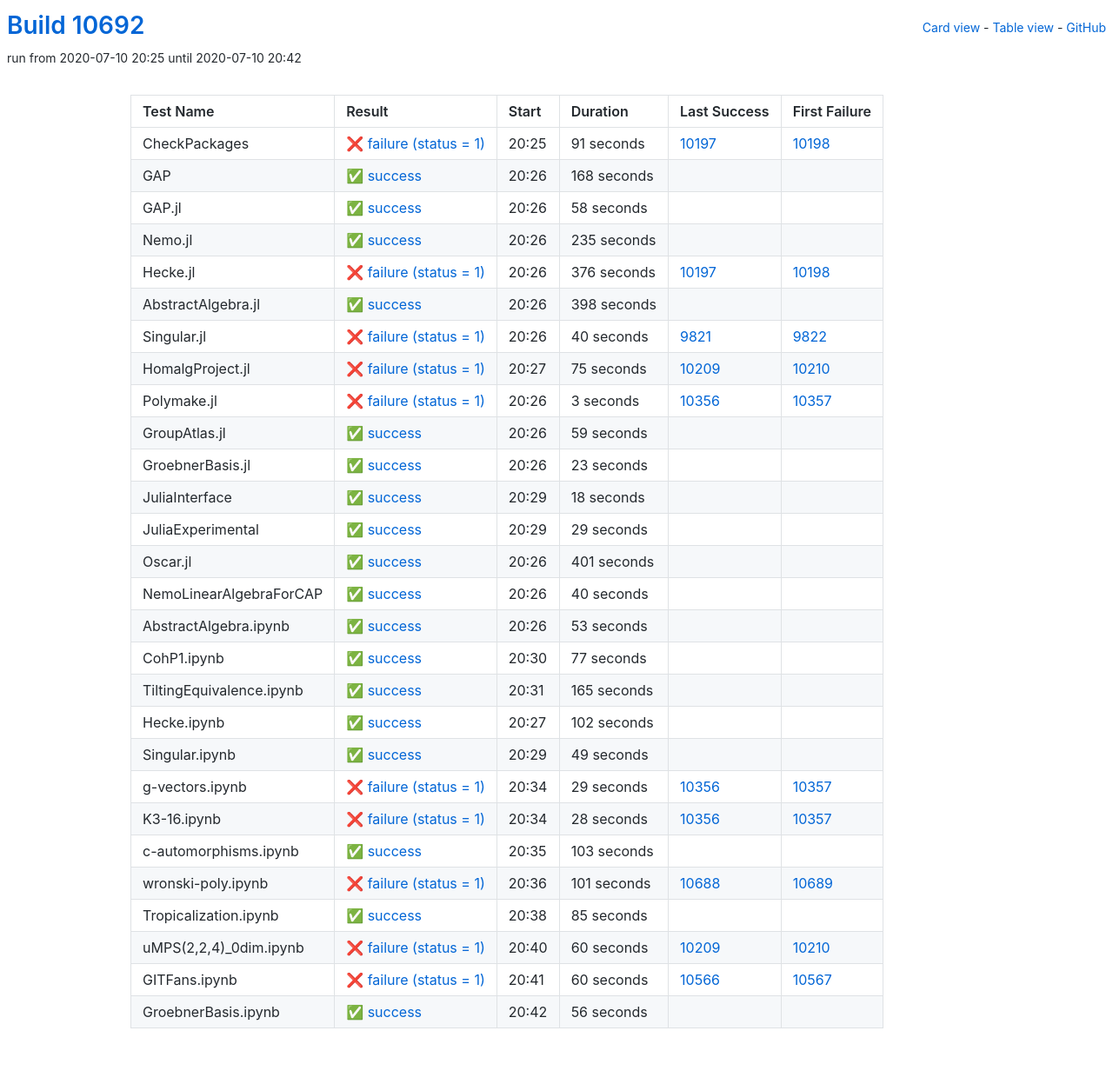
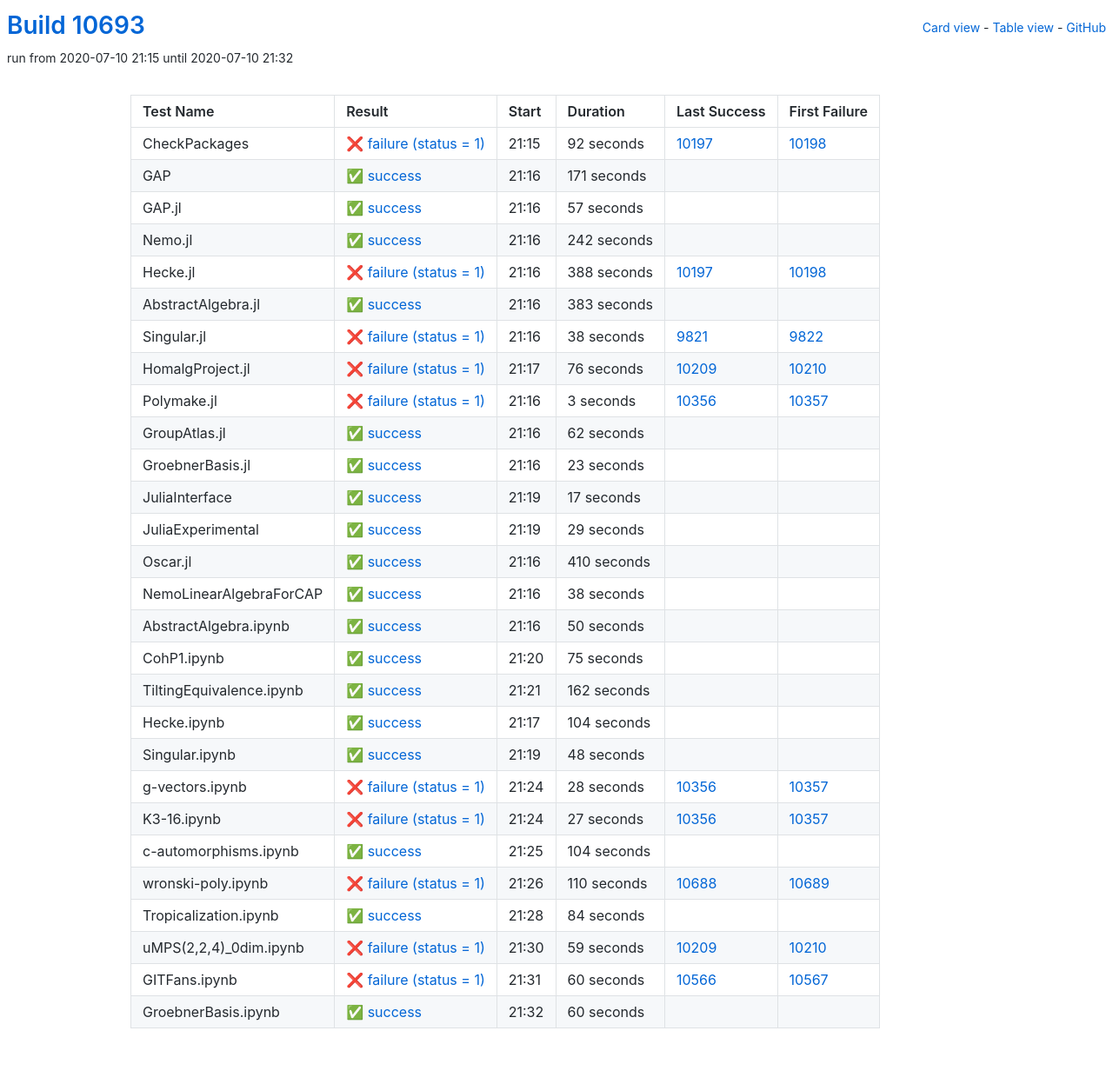
Before and after one commit to oscar-system/oscar-ci-status, a Jekyll site: the page built from table.html, in a window 1280 px wide. Shown: the whole page at 87% size. Built offline with Jekyll 4.4.1, drawn with Linux system fonts in a browser that asks for light colours.

Commit message:
Build #10693

```diff
--- a/_data/ci.yml
+++ b/_data/ci.yml
@@ -1,6 +1,6 @@
 ---
-build: 10692
-build_url: https://oscarci.mathematik.uni-kl.de/job/oscar/10692/
+build: 10693
+build_url: https://oscarci.mathematik.uni-kl.de/job/oscar/10693/
 job: oscar
 organization: oscar-system
 repo: oscar-ci-status
@@ -8,104 +8,104 @@
 tests:
 - name: CheckPackages
   id: checkpackages
-  log: https://oscarci.mathematik.uni-kl.de/job/oscar/10692/artifact/logs/build-10692/CheckPackages.log
-  start: 2020-07-10 20:25
+  log: https://oscarci.mathematik.uni-kl.de/job/oscar/10693/artifact/logs/build-10693/CheckPackages.log
+  start: 2020-07-10 21:15
   success: false
   exitcode: 1
   status: failure
-  duration: 91
+  duration: 92
   last_success: 10197
   last_success_url: https://oscarci.mathematik.uni-kl.de/job/oscar/10197/
   first_failure: 10198
   first_failure_url: https://oscarci.mathematik.uni-kl.de/job/oscar/10198/
 - name: GAP
   id: gap
-  log: https://oscarci.mathematik.uni-kl.de/job/oscar/10692/artifact/logs/build-10692/GAP.log
-  start: 2020-07-10 20:26
+  log: https://oscarci.mathematik.uni-kl.de/job/oscar/10693/artifact/logs/build-10693/GAP.log
+  start: 2020-07-10 21:16
   success: true
   exitcode: 0
   status: success
-  duration: 168
+  duration: 171
   last_success: false
   last_success_url:
   first_failure: false
   first_failure_url:
 - name: GAP.jl
   id: gap-jl
-  log: https://oscarci.mathematik.uni-kl.de/job/oscar/10692/artifact/logs/build-10692/GAP.jl.log
-  start: 2020-07-10 20:26
+  log: https://oscarci.mathematik.uni-kl.de/job/oscar/10693/artifact/logs/build-10693/GAP.jl.log
+  start: 2020-07-10 21:16
   success: true
   exitcode: 0
   status: success
-  duration: 58
+  duration: 57
   last_success: false
   last_success_url:
   first_failure: false
   first_failure_url:
 - name: Nemo.jl
   id: nemo-jl
-  log: https://oscarci.mathematik.uni-kl.de/job/oscar/10692/artifact/logs/build-10692/Nemo.jl.log
-  start: 2020-07-10 20:26
+  log: https://oscarci.mathematik.uni-kl.de/job/oscar/10693/artifact/logs/build-10693/Nemo.jl.log
+  start: 2020-07-10 21:16
   success: true
   exitcode: 0
   status: success
-  duration: 235
+  duration: 242
   last_success: false
   last_success_url:
   first_failure: false
   first_failure_url:
 - name: Hecke.jl
   id: hecke-jl
-  log: https://oscarci.mathematik.uni-kl.de/job/oscar/10692/artifact/logs/build-10692/Hecke.jl.log
-  start: 2020-07-10 20:26
+  log: https://oscarci.mathematik.uni-kl.de/job/oscar/10693/artifact/logs/build-10693/Hecke.jl.log
+  start: 2020-07-10 21:16
   success: false
   exitcode: 1
   status: failure
-  duration: 376
+  duration: 388
   last_success: 10197
   last_success_url: https://oscarci.mathematik.uni-kl.de/job/oscar/10197/
   first_failure: 10198
   first_failure_url: https://oscarci.mathematik.uni-kl.de/job/oscar/10198/
 - name: AbstractAlgebra.jl
   id: abstractalgebra-jl
-  log: https://oscarci.mathematik.uni-kl.de/job/oscar/10692/artifact/logs/build-10692/AbstractAlgebra.jl.log
-  start: 2020-07-10 20:26
+  log: https://oscarci.mathematik.uni-kl.de/job/oscar/10693/artifact/logs/build-10693/AbstractAlgebra.jl.log
+  start: 2020-07-10 21:16
   success: true
   exitcode: 0
   status: success
-  duration: 398
+  duration: 383
   last_success: false
   last_success_url:
   first_failure: false
   first_failure_url:
 - name: Singular.jl
   id: singular-jl
-  log: https://oscarci.mathematik.uni-kl.de/job/oscar/10692/artifact/logs/build-10692/Singular.jl.log
-  start: 2020-07-10 20:26
+  log: https://oscarci.mathematik.uni-kl.de/job/oscar/10693/artifact/logs/build-10693/Singular.jl.log
+  start: 2020-07-10 21:16
   success: false
   exitcode: 1
   status: failure
-  duration: 40
+  duration: 38
   last_success: 9821
   last_success_url: https://oscarci.mathematik.uni-kl.de/job/oscar/9821/
   first_failure: 9822
   first_failure_url: https://oscarci.mathematik.uni-kl.de/job/oscar/9822/
 - name: HomalgProject.jl
   id: homalgproject-jl
-  log: https://oscarci.mathematik.uni-kl.de/job/oscar/10692/artifact/logs/build-10692/HomalgProject.jl.log
-  start: 2020-07-10 20:27
+  log: https://oscarci.mathematik.uni-kl.de/job/oscar/10693/artifact/logs/build-10693/HomalgProject.jl.log
+  start: 2020-07-10 21:17
   success: false
   exitcode: 1
   status: failure
-  duration: 75
+  duration: 76
   last_success: 10209
   last_success_url: https://oscarci.mathematik.uni-kl.de/job/oscar/10209/
   first_failure: 10210
   first_failure_url: https://oscarci.mathematik.uni-kl.de/job/oscar/10210/
 - name: Polymake.jl
   id: polymake-jl
-  log: https://oscarci.mathematik.uni-kl.de/job/oscar/10692/artifact/logs/build-10692/Polymake.jl.log
-  start: 2020-07-10 20:26
+  log: https://oscarci.mathematik.uni-kl.de/job/oscar/10693/artifact/logs/build-10693/Polymake.jl.log
+  start: 2020-07-10 21:16
   success: false
   exitcode: 1
   status: failure
@@ -116,20 +116,20 @@
   first_failure_url: https://oscarci.mathematik.uni-kl.de/job/oscar/10357/
 - name: GroupAtlas.jl
   id: groupatlas-jl
-  log: https://oscarci.mathematik.uni-kl.de/job/oscar/10692/artifact/logs/build-10692/GroupAtlas.jl.log
-  start: 2020-07-10 20:26
+  log: https://oscarci.mathematik.uni-kl.de/job/oscar/10693/artifact/logs/build-10693/GroupAtlas.jl.log
+  start: 2020-07-10 21:16
   success: true
   exitcode: 0
   status: success
-  duration: 59
+  duration: 62
   last_success: false
   last_success_url:
   first_failure: false
   first_failure_url:
 - name: GroebnerBasis.jl
   id: groebnerbasis-jl
-  log: https://oscarci.mathematik.uni-kl.de/job/oscar/10692/artifact/logs/build-10692/GroebnerBasis.jl.log
-  start: 2020-07-10 20:26
+  log: https://oscarci.mathematik.uni-kl.de/job/oscar/10693/artifact/logs/build-10693/GroebnerBasis.jl.log
+  start: 2020-07-10 21:16
   success: true
   exitcode: 0
   status: success
@@ -140,20 +140,20 @@
   first_failure_url:
 - name: JuliaInterface
   id: juliainterface
-  log: https://oscarci.mathematik.uni-kl.de/job/oscar/10692/artifact/logs/build-10692/JuliaInterface.log
-  start: 2020-07-10 20:29
+  log: https://oscarci.mathematik.uni-kl.de/job/oscar/10693/artifact/logs/build-10693/JuliaInterface.log
+  start: 2020-07-10 21:19
   success: true
   exitcode: 0
   status: success
-  duration: 18
+  duration: 17
   last_success: false
   last_success_url:
   first_failure: false
   first_failure_url:
 - name: JuliaExperimental
   id: juliaexperimental
-  log: https://oscarci.mathematik.uni-kl.de/job/oscar/10692/artifact/logs/build-10692/JuliaExperimental.log
-  start: 2020-07-10 20:29
+  log: https://oscarci.mathematik.uni-kl.de/job/oscar/10693/artifact/logs/build-10693/JuliaExperimental.log
+  start: 2020-07-10 21:19
   success: true
   exitcode: 0
   status: success
@@ -164,104 +164,92 @@
   first_failure_url:
 - name: Oscar.jl
   id: oscar-jl
-  log: https://oscarci.mathematik.uni-kl.de/job/oscar/10692/artifact/logs/build-10692/Oscar.jl.log
-  start: 2020-07-10 20:26
+  log: https://oscarci.mathematik.uni-kl.de/job/oscar/10693/artifact/logs/build-10693/Oscar.jl.log
+  start: 2020-07-10 21:16
   success: true
   exitcode: 0
   status: success
-  duration: 401
+  duration: 410
   last_success: false
   last_success_url:
   first_failure: false
   first_failure_url:
 - name: NemoLinearAlgebraForCAP
   id: nemolinearalgebraforcap
-  log: https://oscarci.mathematik.uni-kl.de/job/oscar/10692/artifact/logs/build-10692/NemoLinearAlgebraForCAP.log
-  start: 2020-07-10 20:26
+  log: https://oscarci.mathematik.uni-kl.de/job/oscar/10693/artifact/logs/build-10693/NemoLinearAlgebraForCAP.log
+  start: 2020-07-10 21:16
   success: true
   exitcode: 0
   status: success
-  duration: 40
+  duration: 38
   last_success: false
   last_success_url:
   first_failure: false
   first_failure_url:
 - name: AbstractAlgebra.ipynb
   id: abstractalgebra-ipynb
-  log: https://oscarci.mathematik.uni-kl.de/job/oscar/10692/artifact/logs/build-10692/AbstractAlgebra.ipynb.log
-  start: 2020-07-10 20:26
+  log: https://oscarci.mathematik.uni-kl.de/job/oscar/10693/artifact/logs/build-10693/AbstractAlgebra.ipynb.log
+  start: 2020-07-10 21:16
   success: true
   exitcode: 0
   status: success
-  duration: 53
+  duration: 50
   last_success: false
   last_success_url:
   first_failure: false
   first_failure_url:
 - name: CohP1.ipynb
   id: cohp1-ipynb
-  log: https://oscarci.mathematik.uni-kl.de/job/oscar/10692/artifact/logs/build-10692/CohP1.ipynb.log
-  start: 2020-07-10 20:30
+  log: https://oscarci.mathematik.uni-kl.de/job/oscar/10693/artifact/logs/build-10693/CohP1.ipynb.log
+  start: 2020-07-10 21:20
   success: true
   exitcode: 0
   status: success
-  duration: 77
+  duration: 75
   last_success: false
   last_success_url:
   first_failure: false
   first_failure_url:
 - name: TiltingEquivalence.ipynb
   id: tiltingequivalence-ipynb
-  log: https://oscarci.mathematik.uni-kl.de/job/oscar/10692/artifact/logs/build-10692/TiltingEquivalence.ipynb.log
-  start: 2020-07-10 20:31
+  log: https://oscarci.mathematik.uni-kl.de/job/oscar/10693/artifact/logs/build-10693/TiltingEquivalence.ipynb.log
+  start: 2020-07-10 21:21
   success: true
   exitcode: 0
   status: success
-  duration: 165
+  duration: 162
   last_success: false
   last_success_url:
   first_failure: false
   first_failure_url:
 - name: Hecke.ipynb
   id: hecke-ipynb
-  log: https://oscarci.mathematik.uni-kl.de/job/oscar/10692/artifact/logs/build-10692/Hecke.ipynb.log
-  start: 2020-07-10 20:27
+  log: https://oscarci.mathematik.uni-kl.de/job/oscar/10693/artifact/logs/build-10693/Hecke.ipynb.log
+  start: 2020-07-10 21:17
   success: true
   exitcode: 0
   status: success
-  duration: 102
+  duration: 104
   last_success: false
   last_success_url:
   first_failure: false
   first_failure_url:
 - name: Singular.ipynb
   id: singular-ipynb
-  log: https://oscarci.mathematik.uni-kl.de/job/oscar/10692/artifact/logs/build-10692/Singular.ipynb.log
-  start: 2020-07-10 20:29
+  log: https://oscarci.mathematik.uni-kl.de/job/oscar/10693/artifact/logs/build-10693/Singular.ipynb.log
+  start: 2020-07-10 21:19
   success: true
   exitcode: 0
   status: success
-  duration: 49
+  duration: 48
   last_success: false
   last_success_url:
   first_failure: false
   first_failure_url:
 - name: g-vectors.ipynb
   id: g-vectors-ipynb
-  log: https://oscarci.mathematik.uni-kl.de/job/oscar/10692/artifact/logs/build-10692/g-vectors.ipynb.log
-  start: 2020-07-10 20:34
-  success: false
-  exitcode: 1
-  status: failure
-  duration: 29
-  last_success: 10356
-  last_success_url: https://oscarci.mathematik.uni-kl.de/job/oscar/10356/
-  first_failure: 10357
-  first_failure_url: https://oscarci.mathematik.uni-kl.de/job/oscar/10357/
-- name: K3-16.ipynb
-  id: k3-16-ipynb
-  log: https://oscarci.mathematik.uni-kl.de/job/oscar/10692/artifact/logs/build-10692/K3-16.ipynb.log
-  start: 2020-07-10 20:34
+  log: https://oscarci.mathematik.uni-kl.de/job/oscar/10693/artifact/logs/build-10693/g-vectors.ipynb.log
+  start: 2020-07-10 21:24
   success: false
   exitcode: 1
   status: failure
@@ -270,58 +258,70 @@
   last_success_url: https://oscarci.mathematik.uni-kl.de/job/oscar/10356/
   first_failure: 10357
   first_failure_url: https://oscarci.mathematik.uni-kl.de/job/oscar/10357/
+- name: K3-16.ipynb
+  id: k3-16-ipynb
+  log: https://oscarci.mathematik.uni-kl.de/job/oscar/10693/artifact/logs/build-10693/K3-16.ipynb.log
+  start: 2020-07-10 21:24
+  success: false
+  exitcode: 1
+  status: failure
+  duration: 27
+  last_success: 10356
+  last_success_url: https://oscarci.mathematik.uni-kl.de/job/oscar/10356/
+  first_failure: 10357
+  first_failure_url: https://oscarci.mathematik.uni-kl.de/job/oscar/10357/
 - name: c-automorphisms.ipynb
   id: c-automorphisms-ipynb
-  log: https://oscarci.mathematik.uni-kl.de/job/oscar/10692/artifact/logs/build-10692/c-automorphisms.ipynb.log
-  start: 2020-07-10 20:35
+  log: https://oscarci.mathematik.uni-kl.de/job/oscar/10693/artifact/logs/build-10693/c-automorphisms.ipynb.log
+  start: 2020-07-10 21:25
   success: true
   exitcode: 0
   status: success
-  duration: 103
+  duration: 104
   last_success: false
   last_success_url:
   first_failure: false
   first_failure_url:
 - name: wronski-poly.ipynb
   id: wronski-poly-ipynb
-  log: https://oscarci.mathematik.uni-kl.de/job/oscar/10692/artifact/logs/build-10692/wronski-poly.ipynb.log
-  start: 2020-07-10 20:36
+  log: https://oscarci.mathematik.uni-kl.de/job/oscar/10693/artifact/logs/build-10693/wronski-poly.ipynb.log
+  start: 2020-07-10 21:26
   success: false
   exitcode: 1
   status: failure
-  duration: 101
+  duration: 110
   last_success: 10688
   last_success_url: https://oscarci.mathematik.uni-kl.de/job/oscar/10688/
   first_failure: 10689
   first_failure_url: https://oscarci.mathematik.uni-kl.de/job/oscar/10689/
 - name: Tropicalization.ipynb
   id: tropicalization-ipynb
-  log: https://oscarci.mathematik.uni-kl.de/job/oscar/10692/artifact/logs/build-10692/Tropicalization.ipynb.log
-  start: 2020-07-10 20:38
+  log: https://oscarci.mathematik.uni-kl.de/job/oscar/10693/artifact/logs/build-10693/Tropicalization.ipynb.log
+  start: 2020-07-10 21:28
   success: true
   exitcode: 0
   status: success
-  duration: 85
+  duration: 84
   last_success: false
   last_success_url:
   first_failure: false
   first_failure_url:
 - name: uMPS(2,2,4)_0dim.ipynb
   id: umps-2-2-4-0dim-ipynb
-  log: https://oscarci.mathematik.uni-kl.de/job/oscar/10692/artifact/logs/build-10692/uMPS-2-2-4-_0dim.ipynb.log
-  start: 2020-07-10 20:40
+  log: https://oscarci.mathematik.uni-kl.de/job/oscar/10693/artifact/logs/build-10693/uMPS-2-2-4-_0dim.ipynb.log
+  start: 2020-07-10 21:30
   success: false
   exitcode: 1
   status: failure
-  duration: 60
+  duration: 59
   last_success: 10209
   last_success_url: https://oscarci.mathematik.uni-kl.de/job/oscar/10209/
   first_failure: 10210
   first_failure_url: https://oscarci.mathematik.uni-kl.de/job/oscar/10210/
 - name: GITFans.ipynb
   id: gitfans-ipynb
-  log: https://oscarci.mathematik.uni-kl.de/job/oscar/10692/artifact/logs/build-10692/GITFans.ipynb.log
-  start: 2020-07-10 20:41
+  log: https://oscarci.mathematik.uni-kl.de/job/oscar/10693/artifact/logs/build-10693/GITFans.ipynb.log
+  start: 2020-07-10 21:31
   success: false
   exitcode: 1
   status: failure
@@ -332,12 +332,12 @@
   first_failure_url: https://oscarci.mathematik.uni-kl.de/job/oscar/10567/
 - name: GroebnerBasis.ipynb
   id: groebnerbasis-ipynb
-  log: https://oscarci.mathematik.uni-kl.de/job/oscar/10692/artifact/logs/build-10692/GroebnerBasis.ipynb.log
-  start: 2020-07-10 20:42
+  log: https://oscarci.mathematik.uni-kl.de/job/oscar/10693/artifact/logs/build-10693/GroebnerBasis.ipynb.log
+  start: 2020-07-10 21:32
   success: true
   exitcode: 0
   status: success
-  duration: 56
+  duration: 60
   last_success: false
   last_success_url:
   first_failure: false
```
Also changed, not shown: README.md.
